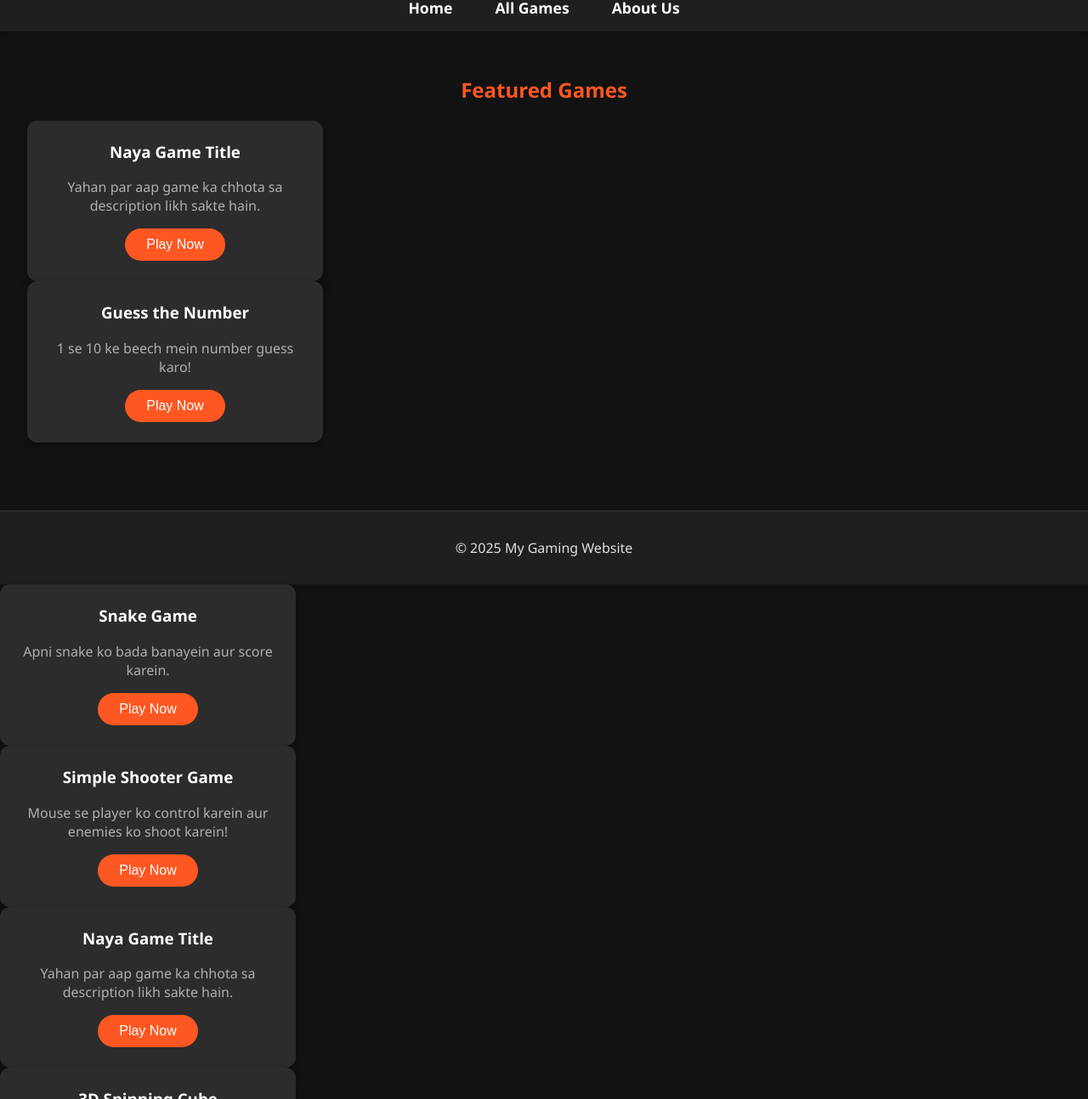
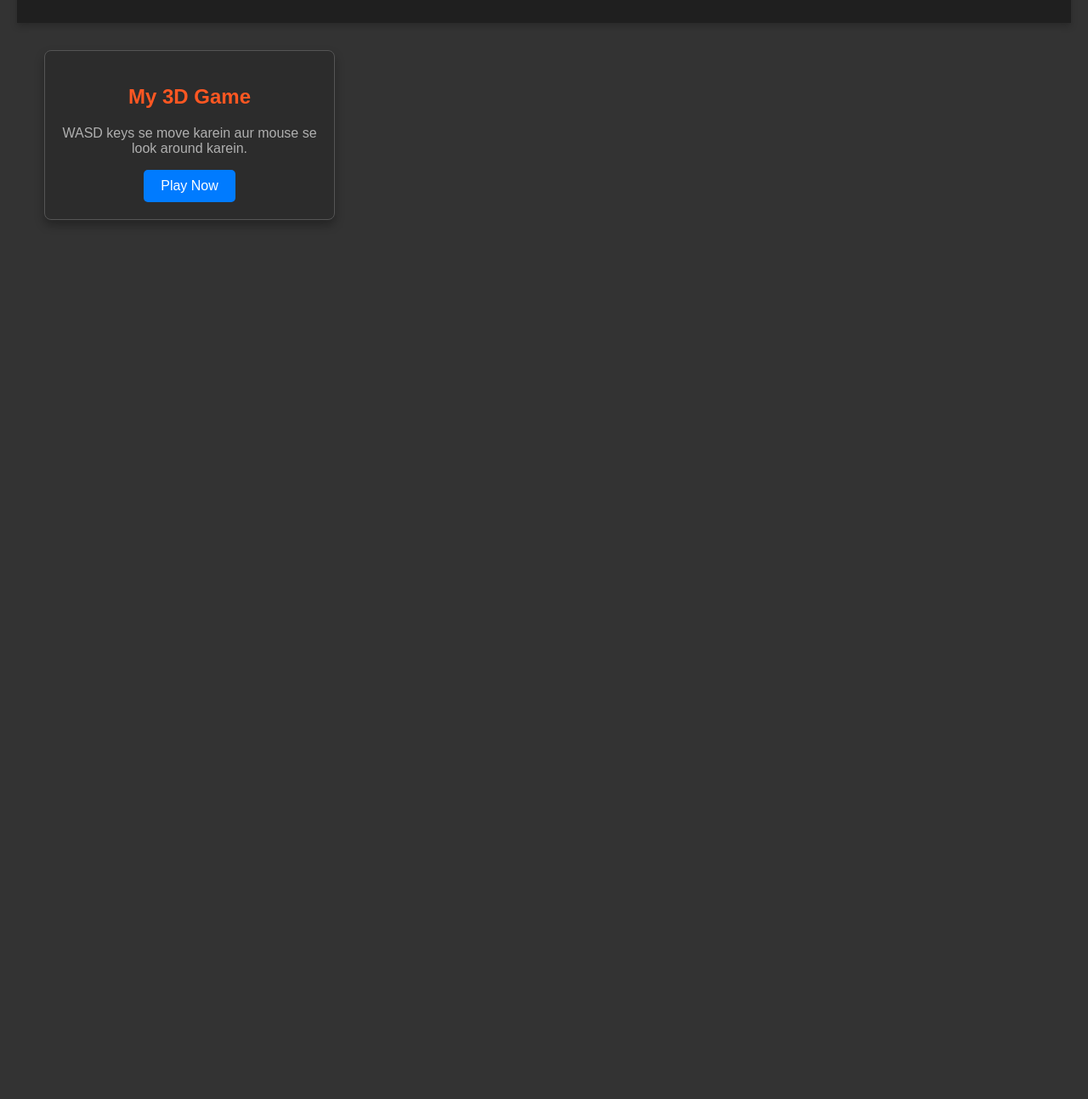
Before and after one commit to sameershingv109-wq/SAMEER009, a plain HTML site: page MY GAME SITE/index.html in a window 1280 px wide. Shown: the part 105-1399 px from the top of the page at 85% size. After the commit the page ends 800 px from the top, so only its background shows below. Drawn offline with Linux system fonts and the light colour scheme.

Commit message:
Update index.html

```diff
--- a/MY GAME SITE/index.html
+++ b/MY GAME SITE/index.html
@@ -3,61 +3,25 @@
 <head>
     <meta charset="UTF-8">
     <meta name="viewport" content="width=device-width, initial-scale=1.0">
-    <title>My Awesome Gaming Website</title>
+    <title>My Gaming Website</title>
     <link rel="stylesheet" href="style.css">
+    <style>
+        body { font-family: sans-serif; background-color: #333; color: white; padding: 20px; }
+        .game-card { border: 1px solid #555; padding: 20px; margin-bottom: 20px; border-radius: 8px; }
+        .play-button { display: inline-block; padding: 10px 20px; background-color: #007bff; color: white; text-decoration: none; border-radius: 5px; }
+    </style>
 </head>
 <body>
     <header>
-        <h1>Welcome to My Gaming World!</h1>
-        <nav>
-            <ul>
-                <li><a href="#">Home</a></li>
-                <li><a href="#">All Games</a></li>
-                <li><a href="#">About Us</a></li>
-            </ul>
-        </nav>
+        <h1>My Awesome Gaming Website</h1>
     </header>
 
     <main>
-        <section id="featured-games">
-            <h2>Featured Games</h2>
-
-            <div class="game-card">
-    <h3>Naya Game Title</h3>
-    <p>Yahan par aap game ka chhota sa description likh sakte hain.</p>
-    <a href="new-game-page.html"><button>Play Now</button></a>
-</div>
-
-                <div class="game-card">
-                    <h3>Guess the Number</h3>
-                    <p>1 se 10 ke beech mein number guess karo!</p>
-                    <button onclick="startGame()">Play Now</button>
-                </div>
-
-                </div>
+        <section class="game-card">
+            <h2>My 3D Game</h2>
+            <p>WASD keys se move karein aur mouse se look around karein.</p>
+            <a href="3d-game.html" class="play-button">Play Now</a>
         </section>
     </main>
-
-    <footer>
-        <p>&copy; 2025 My Gaming Website</p>
-    </footer>
-
-    <script src="script.js"></script>
 </body>
-</html><div class="game-card">
-    <h3>Snake Game</h3>
-    <p>Apni snake ko bada banayein aur score karein.</p>
-    <a href="snake-game.html"><button>Play Now</button></a>
-</div><div class="game-card">
-    <h3>Simple Shooter Game</h3>
-    <p>Mouse se player ko control karein aur enemies ko shoot karein!</p>
-    <a href="shooter-game.html"><button>Play Now</button></a>
-</div><div class="game-card">
-    <h3>Naya Game Title</h3>
-    <p>Yahan par aap game ka chhota sa description likh sakte hain.</p>
-    <a href="new-game-page.html"><button>Play Now</button></a>
-</div><div class="game-card">
-    <h3>3D Spinning Cube</h3>
-    <p>Apna pehla 3D game dekhein!</p>
-    <a href="3d-game.html"><button>Play Now</button></a>
-</div>
+</html>
```
